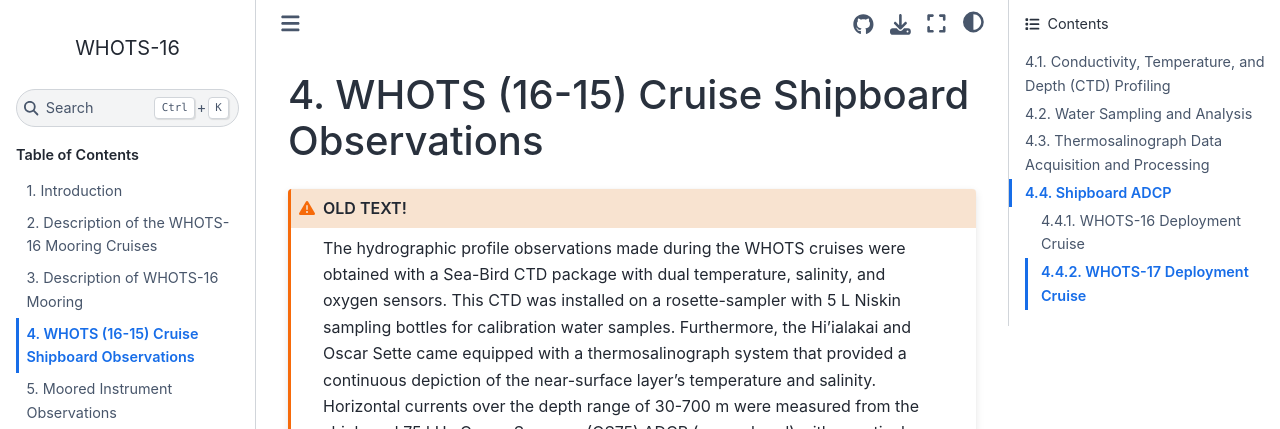
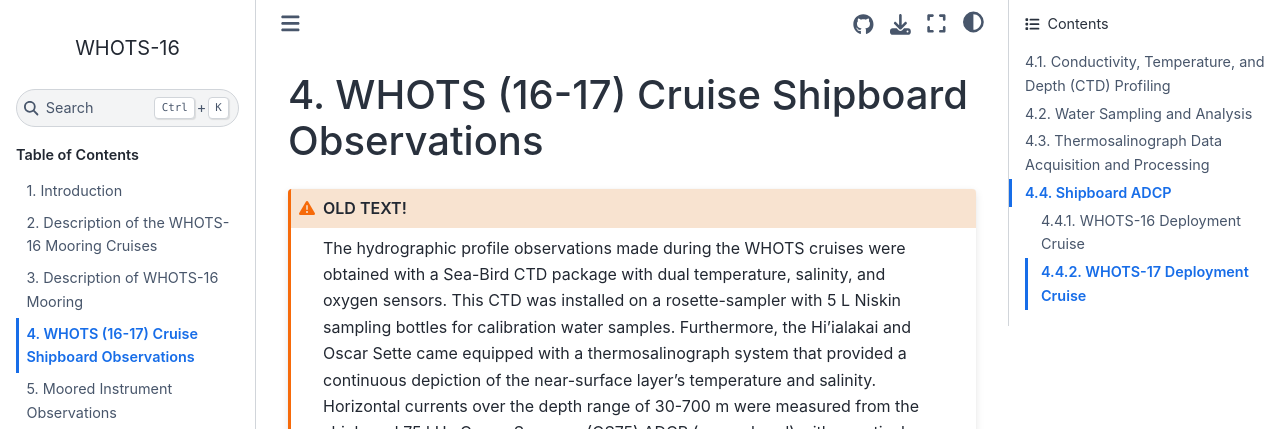
Before and after one commit to hot-dogs/whots16-data-report, a Sphinx documentation site: the page built from docs/source/4_section.md, in a window 1280 px wide and 900 px high. Shown: the top 429 px of the window. Built offline with Sphinx 7.4.7 and the Sphinx Book theme 1.1.4, drawn with Linux system fonts in a browser that asks for light colours.

Commit message:
Update 4_section.md

`````diff
--- a/docs/source/4_section.md
+++ b/docs/source/4_section.md
@@ -1,4 +1,4 @@
-# WHOTS (16-15) Cruise Shipboard Observations
+# WHOTS (16-17) Cruise Shipboard Observations
 
 ````{admonition} OLD TEXT!
 :class: warning
`````
